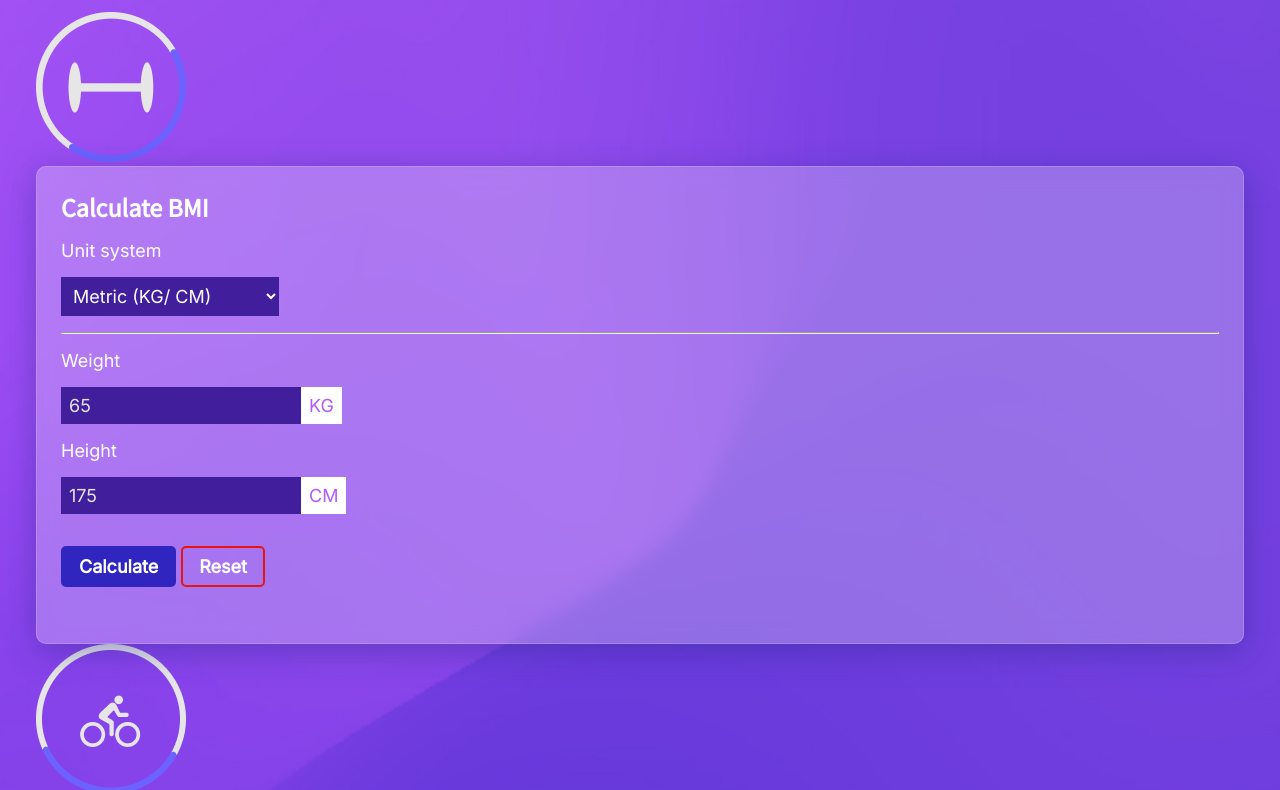
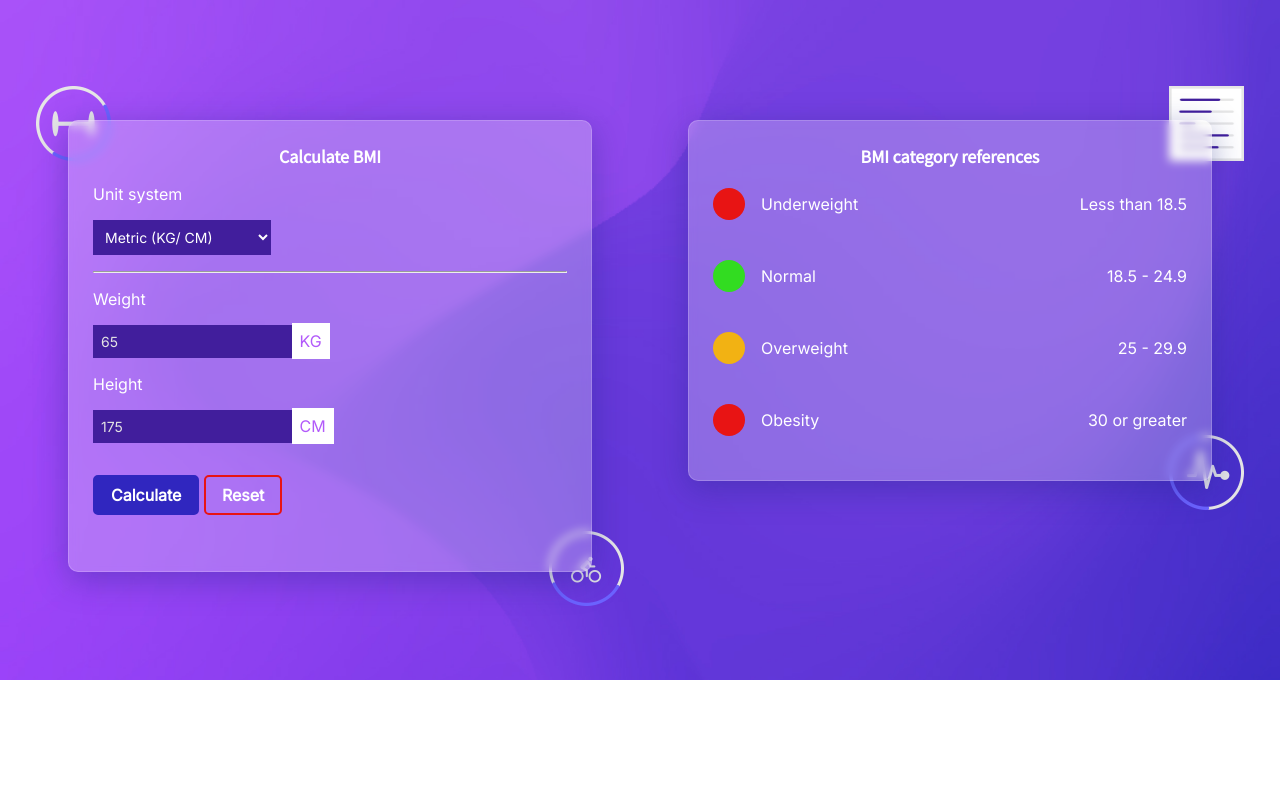
Before and after one commit to rifkyniyas/vanilla-code-snippets, a plain HTML site: page 3-bmi-calculator/index.html in a window 1280 px wide. Shown: the part 120-910 px from the top of the page. After the commit the page ends 800 px from the top, so only its background shows below. Drawn offline with Linux system fonts and the light colour scheme.

Commit message:
added complete stylings

```diff
--- a/3-bmi-calculator/css/style.css
+++ b/3-bmi-calculator/css/style.css
@@ -17,7 +17,7 @@
     padding: 0;
     box-sizing: border-box;
     font-family: var(--font-body);
-    font-size: 1.125rem;
+    font-size: 1rem;
 }
 body{
     background-image: url('../images/mesh-gradient.jpg');
@@ -27,7 +27,8 @@ body{
     background-size: cover;
     padding: 0 1.25rem;
     min-height: 100vh;
-
+    display: flex;
+    flex-direction: column;
 }
 /* Header Styles -> Ignore if unnecessary */
 header{
@@ -42,29 +43,34 @@ header{
     padding: 1.5rem 1rem;
 }
 .logo{
-    width: 4rem;
-    height: 4rem;
+    width: 5rem;
+    height: 5rem;
 }
 /* End of header styles */
-
-/* Styling tags */
+.grid-container{
+    padding: 1rem 0;
+    margin: auto 0;
+    display: grid;
+    grid-template-columns: repeat(2, minmax(240px, 1fr));
+}
 h1,h2,h3{
     font-family: var(--font-heading);
 }
 h1{
-    font-size: 2.25rem;
+    font-size: 1.75rem ;
     font-weight: 900;
 }
 h2{
-    font-size: 1.75rem;
+    font-size: 1.25rem;
     font-weight: 400;
 }
 h3{
-    font-size: 1.625rem;
+    font-size: 1.125rem;
+    text-align: center;
 }
-main{
-    padding: 1rem;
+main, aside{
     position: relative;
+    padding: 3.125rem 1rem;
 }
 hr{
     margin: 1rem  0;
@@ -77,6 +83,7 @@ label{
     color: #E4E4E4;
 }
 input,select,option{
+    font-size: 0.875rem;
     border: none;
     outline: none;
     padding: 0.5rem;
@@ -89,25 +96,61 @@ input,select,option{
     background-color: white;
     color: var(--tertiary);
     padding: 0.5rem;
-    margin-left: -2.5rem;
+    margin-left: -2rem;
 }
 .glass{
+    margin: 0 2rem;
     padding: 1.5rem;
     background: rgba( 255, 255, 255, 0.25 );
     box-shadow: 0 8px 32px 0 rgba( 31, 38, 135, 0.37 );
-    backdrop-filter: blur( 10.0px );
-    -webkit-backdrop-filter: blur( 10.0px );
+    backdrop-filter: blur(5px);
+    -webkit-backdrop-filter: blur(5px);
     border-radius: 10px;
     border: 1px solid rgba( 255, 255, 255, 0.18 );
+    position: relative;
     z-index: 5;
 }
-.overlay-icons{
+.overlay-icon{
+    position: absolute;
     z-index: -3;
-    width: 9.375rem;
-    height: 9.375rem;
+    width: 4.688rem;
+    height: 4.688rem;
+}
+#weight-icon{
+    top: 1rem;
+    left: 1rem;
+}
+#cycle-icon{
+    bottom: 1rem;
+    right: 1rem;
+}
+#statistics-icon{
+    top: 1rem;
+    right: 1rem;
+}
+#heart-rate-icon{
+    bottom: 7rem;
+    right: 1rem;
+}
+@media (max-width: 768px) {
+    :root{
+        font-size: 75%;
+    }
+    .grid-container{
+        display: grid;
+        grid-template-columns: repeat(1, minmax(240px, 1fr));
+    }
+    #heart-rate-icon{
+        bottom: 1rem;
+        right: 1rem;
+    }
 }
 .category__container{
     padding: 1.25rem 0;
+    display: flex;
+    align-items: center;
+}
+.category__name__container{
     display: flex;
     align-items: center;
 }
@@ -166,8 +209,8 @@ input,select,option{
     background-color: var(--color-danger);
 }
 .bg-warning{
-    color: var(--color-warning);
+    background-color: var(--color-warning);
 }
 .bg-normal{
-    color: var(--color-normal);
+    background-color: var(--color-normal);
 }
--- a/3-bmi-calculator/index.html
+++ b/3-bmi-calculator/index.html
@@ -26,8 +26,11 @@
             <h2>Vanilla Code Snippets</h2>
         </section>
     </header>
+    <div class="grid-container">
         <main>
-        <img src="./images/weght-icon.png" class="overlay-icons" alt="weight-icon">
+            <!--Overlay Icons-->
+            <img src="./images/weght-icon.png" id="weight-icon" class="overlay-icon" alt="weight-icon">
+            <img src="./images/cycle-icon.png" id="cycle-icon" class="overlay-icon" alt="cycle-icon">
             <section class="glass">
                 <form onsubmit="displayBMI(event, this)">
                     <h3>Calculate BMI</h3>
@@ -40,58 +43,62 @@
                     </article>
                     <hr>
                     <article id="metricUnits">
+                        <label for="weightMetric">Weight</label>
                         <div>
-                        <label for="weightMetric">Weight</label>
                             <input type="text" name="weightInKG" id="weightInKG" placeholder="65" required>
                             <span class="unit-indicator">KG</span>
                         </div>
+                        <label for="heightMetric">Height</label>
                         <div>
-                        <label for="heightMetric">Height</label>
                             <input type="text" name="heightInCM" id="heightInCM" placeholder="175" required>
                             <span class="unit-indicator">CM</span>
                         </div>
                     </article>
                     <article id="imperialUnits" class="hidden">
+                        <label for="weightImperial">Weight</label>
                         <div>
-                        <label for="weightImperial">Weight</label>
                             <input type="text" name="weightInLb" id="weightInLb" placeholder="143.3">
                             <span class="unit-indicator">LB</span>
                         </div>
+                            <label for="heightImperial">Height</label>
                         <div>
-                        <label for="heightImperial">Height</label>
                             <input type="text" name="heightInFt" id="heightInFt" placeholder="5">
                             <span class="unit-indicator">FT</span>
+
                             <input type="text" name="heightInIn" id="heightInIn" placeholder="4">
                             <span class="unit-indicator">IN</span>
                         </div>
                     </article>
                     <article>
                         <button type="submit" class="btn btn-primary">Calculate</button>
-                    <button type="reset" class="btn btn-secondary">Reset</button>
+                        <button type="reset" onclick="toggleMessageArea()" class="btn btn-secondary">Reset</button>
                     </article>
                 </form>
-            <article id="BMIDisplayArea"></article>
+                <article id="BMIDisplayArea" class="hidden"></article>
             </section>
-        <img src="./images/cycle-icon.png" class="overlay-icons" alt="cycle-icon">
         </main>
         <aside>
-        <img src="./images/stats-icon.png" class="overlay-icons" alt="statistics-icon">
-        <section class="glass">
+            <img src="./images/stats-icon.png" id="statistics-icon" class="overlay-icon" alt="statistics-icon">
+            <img src="./images/heart-rate-icon.png" id="heart-rate-icon" class="overlay-icon" alt="heart-rate-icon">
+            <section class="glass category__reference">
+
                 <h3>BMI category references</h3>
                 <article class="category__container">
+                    <div class="category__name__container">
                         <span class="category__icon bg-danger"></span>
                         <span class="category__name">Underweight</span>
-                <span class="category__details">Less than 18.5</span>
+                    </div>
+                    <div class="category__details">Less than 18.5</div>
                 </article>
                 <article class="category__container">
-                <span class="category__icon bg-danger"></span>
+                    <span class="category__icon bg-normal"></span>
                     <span class="category__name">Normal</span>
-                <span class="category__details">Between 18.5 and 24.9</span>
+                    <span class="category__details">18.5 - 24.9</span>
                 </article>
                 <article class="category__container">
-                <span class="category__icon bg-danger"></span>
+                    <span class="category__icon bg-warning"></span>
                     <span class="category__name">Overweight</span>
-                <span class="category__details">Between 25 and 29.9</span>
+                    <span class="category__details">25 - 29.9</span>
                 </article>
                 <article class="category__container">
                     <span class="category__icon bg-danger"></span>
@@ -99,8 +106,9 @@
                     <span class="category__details">30 or greater</span>
                 </article>
             </section>
-        <img src="./images/heart-rate-icon.png" class="overlay-icons" alt="heart-rate-icon">
+
         </aside>
+    </div>
     <!-- Scripts -->
     <script src="./js/script.js"></script>
 </body>
--- a/3-bmi-calculator/js/script.js
+++ b/3-bmi-calculator/js/script.js
@@ -1,6 +1,7 @@
-
 const BMIDisplayArea = document.getElementById('BMIDisplayArea')
-
+const toggleMessageArea = () => {
+    BMIDisplayArea.classList.toggle('hidden')
+}
 const calculateBMI = (weight, height) => {
     const bmi = weight / (height * height)
     return  roundToFirstDecimal( bmi )
@@ -33,6 +34,7 @@ const displayBMI = (e, form) => {
     const BMI = calculateBMI(weight, height)
     console.log(BMI)
     const [BMIMessage, classToUse] = generateBMIMessage(BMI)
+    toggleMessageArea()
     BMIDisplayArea.classList.add(classToUse)
     BMIDisplayArea.innerHTML = BMIMessage
 }
@@ -61,6 +63,7 @@ const generateBMIMessage = BMI => {
     return [BMIMessage , classToUse]
 }
 const changeUnits = (e) => {
+    toggleMessageArea ()
     const selectedUnits = e.target.value
     imperialUnits.classList.toggle('hidden')
     metricUnits.classList.toggle('hidden')
```
Lines whose indentation alone changed are shown as unchanged.
